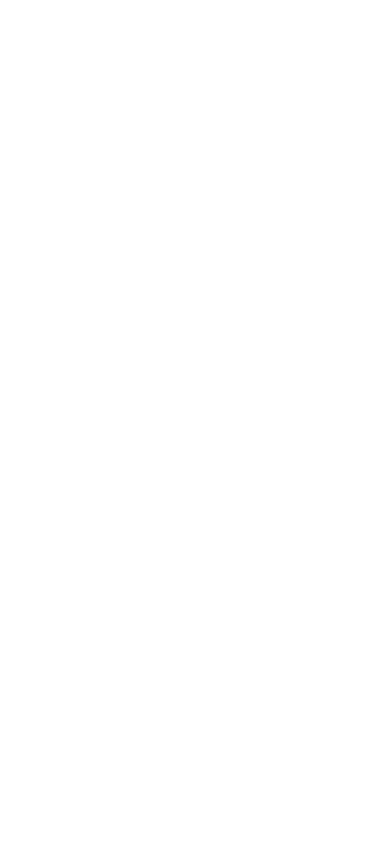
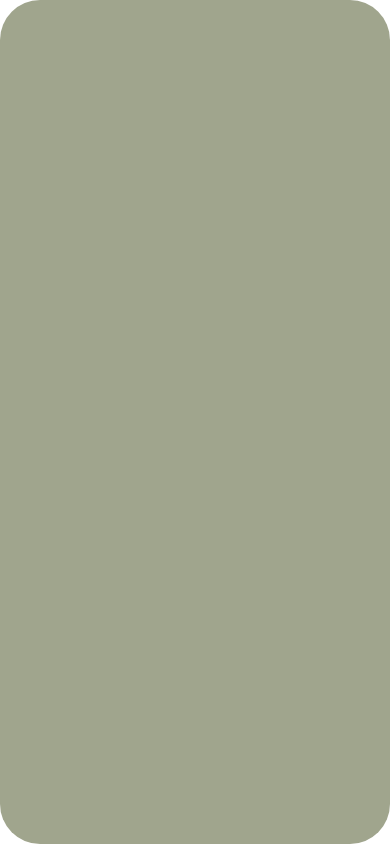
Before and after one commit to mscott-cam/nak-simple, a React Native app: screen / in a window 390 px wide. Built offline with nearby package versions, Linux system fonts and the light colour scheme.

Commit message:
sets background to main color

```diff
--- a/App.tsx
+++ b/App.tsx
@@ -1,12 +1,13 @@
+import { useState } from 'react'
 import styled from 'styled-components/native'
-import { Platform } from 'react-native'
 
 import { List } from './src/pages'
 
 export default function App() {
+  const [actions, setActions] = useState([])
   return (
     <AppView>
-      <List />
+      <List actions={actions} />
     </AppView>
   )
 }
@@ -14,5 +15,5 @@
 const AppView = styled.View`
   flex: 1;
   border-radius: 40px;
-  margin-top: ${Platform.OS === 'ios' ? '32px' : 0};
+  background-color: #a0a58d;
 `
```
